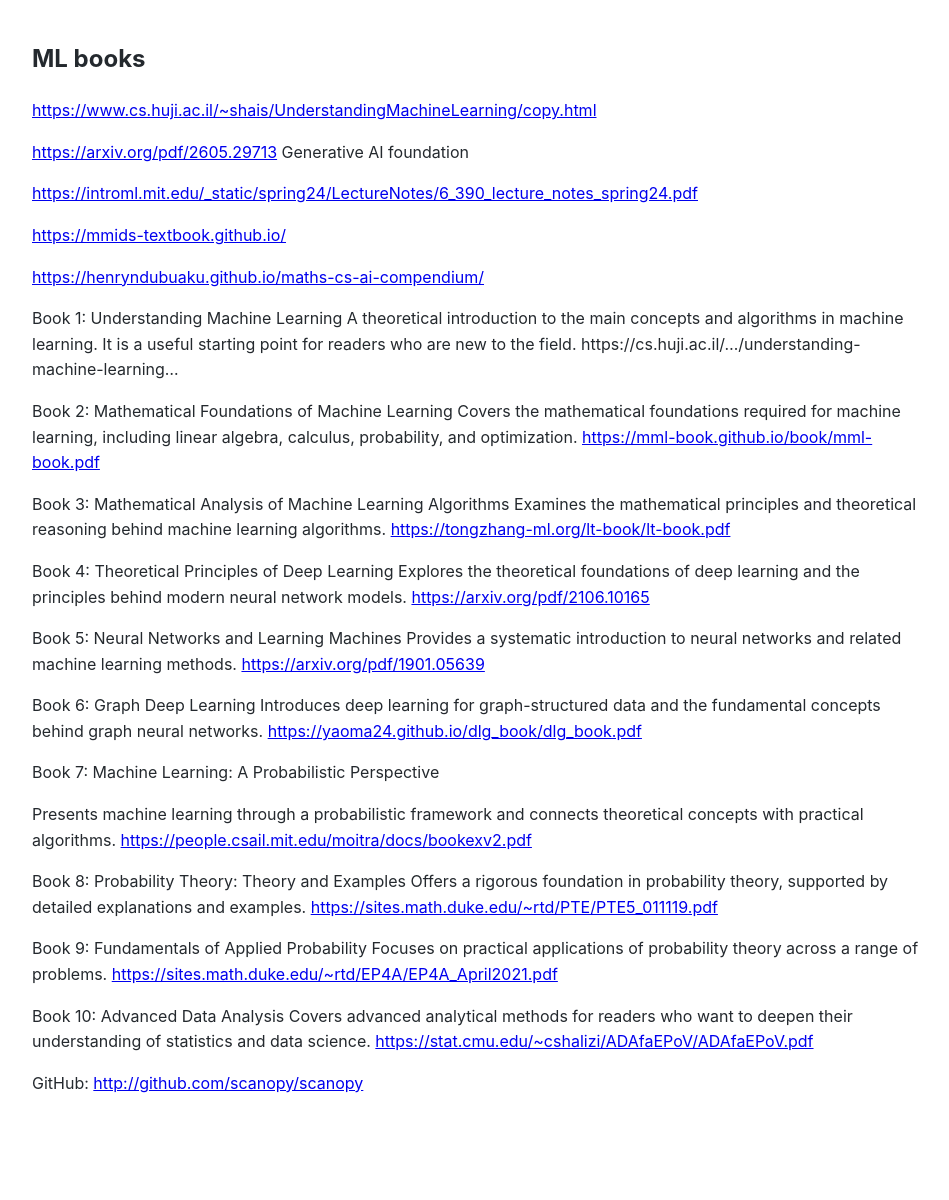
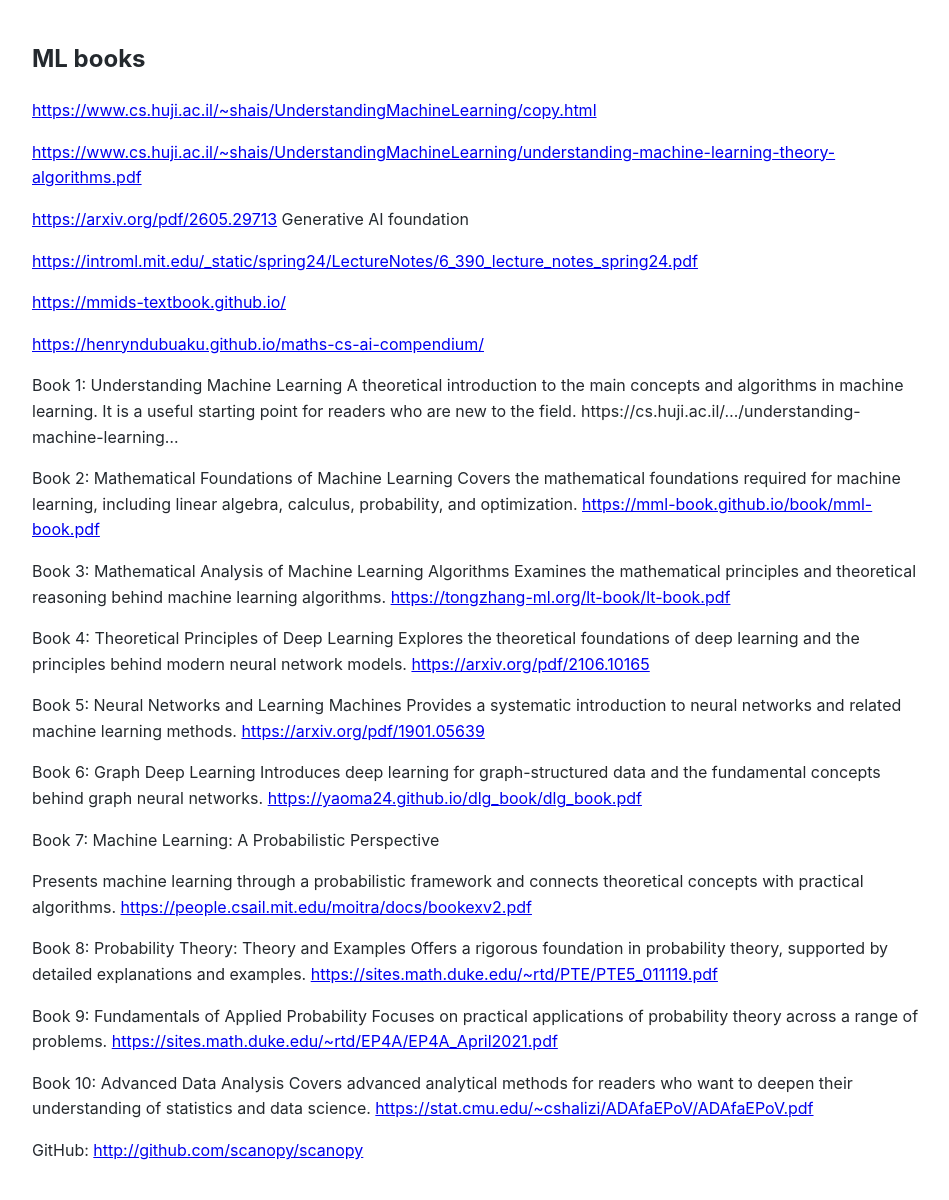
Before and after one commit to Michael-Lubinsky/michael-lubinsky.github.com, a Jekyll site: the page built from ml/ml_books.md, in a window 1280 px wide. Shown: the whole page, without its empty margins (158-1107 px from the left). Built offline with Jekyll 4.4.1, drawn with Linux system fonts in a browser that asks for light colours; our own code applies the rules of GitHub Pages for plain Markdown files; before the commit the page ends 1132 px from its top, so only the background shows below that.

Commit message:
Update ml_books.md

```diff
--- a/ml/ml_books.md
+++ b/ml/ml_books.md
@@ -1,5 +1,7 @@
 ## ML books
 <https://www.cs.huji.ac.il/~shais/UnderstandingMachineLearning/copy.html>
+
+<https://www.cs.huji.ac.il/~shais/UnderstandingMachineLearning/understanding-machine-learning-theory-algorithms.pdf>
 
 <https://arxiv.org/pdf/2605.29713> Generative AI foundation
 
```
